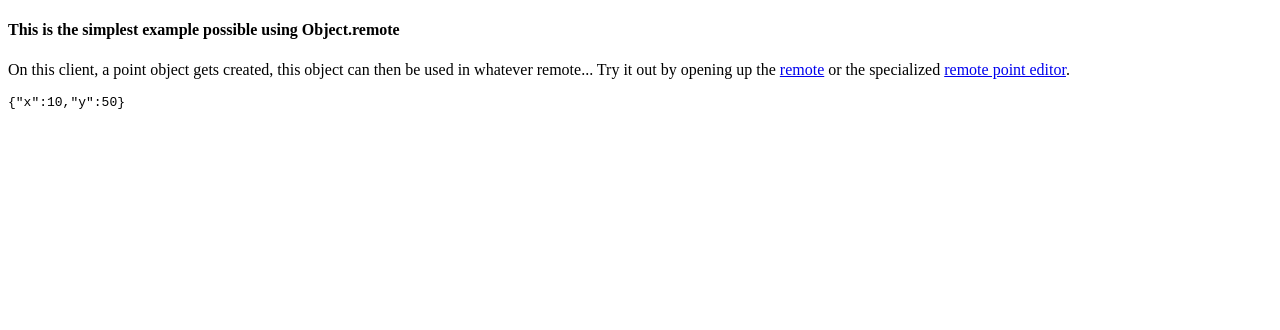
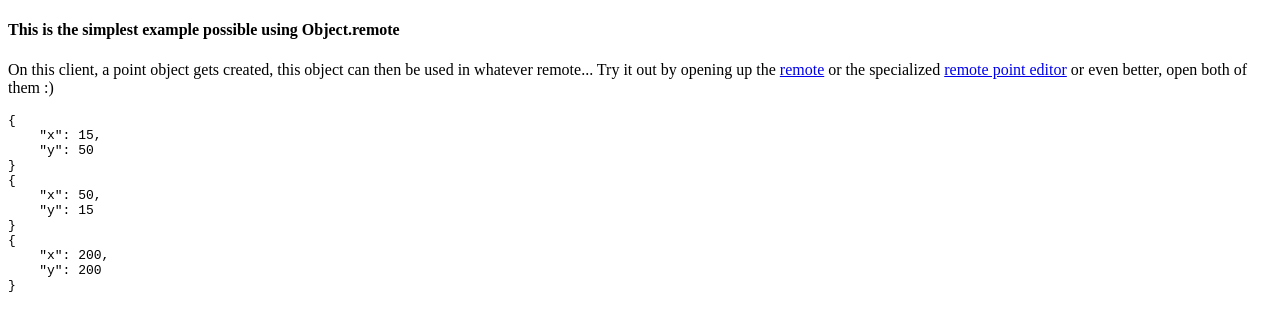
Before and after one commit to Azeirah/Object.remote, a website: page clients/simple.html in a window 1280 px wide. Drawn offline with Linux system fonts and the light colour scheme.

Commit message:
Polished up examples a little bit

```diff
--- a/clients/simple.html
+++ b/clients/simple.html
@@ -7,16 +7,19 @@
 </head>
 <body>
     <h4>This is the simplest example possible using Object.remote </h4>
-    <p>On this client, a point object gets created, this object can then be used in whatever remote... Try it out by opening up the <a href="../remotes/basic/remote.html">remote</a> or the specialized <a href="../remotes/point/remote.html">remote point editor</a>.</p>
+    <p>On this client, a point object gets created, this object can then be used in whatever remote... Try it out by opening up the <a href="../remotes/basic/remote.html">remote</a> or the specialized <a href="../remotes/point/remote.html">remote point editor</a> or even better, open both of them :)</p>
     <pre id="out"></pre>
 
     <script>
     var client = remoteObject.client("ws://localhost:8080");
 
-    var o = client("object", {x: 10, y: 50});
+    var o  = client("object", {x: 15, y: 50});
+    var o2 = client("object", {x: 50, y: 15});
+    var o3 = client("object", {x: 200, y: 200});
 
     setInterval(function () {
-        document.querySelector("#out").innerHTML = JSON.stringify(o, 4, null);
+        var strOut = JSON.stringify(o, null, 4) + "\n" + JSON.stringify(o2, null, 4) + "\n" + JSON.stringify(o3, null, 4);
+        document.querySelector("#out").innerHTML = strOut;
     }, 1/60);
     </script>
 </body>
```
Also changed, not shown: remotes/point/remote.html (+7 -1 lines).
